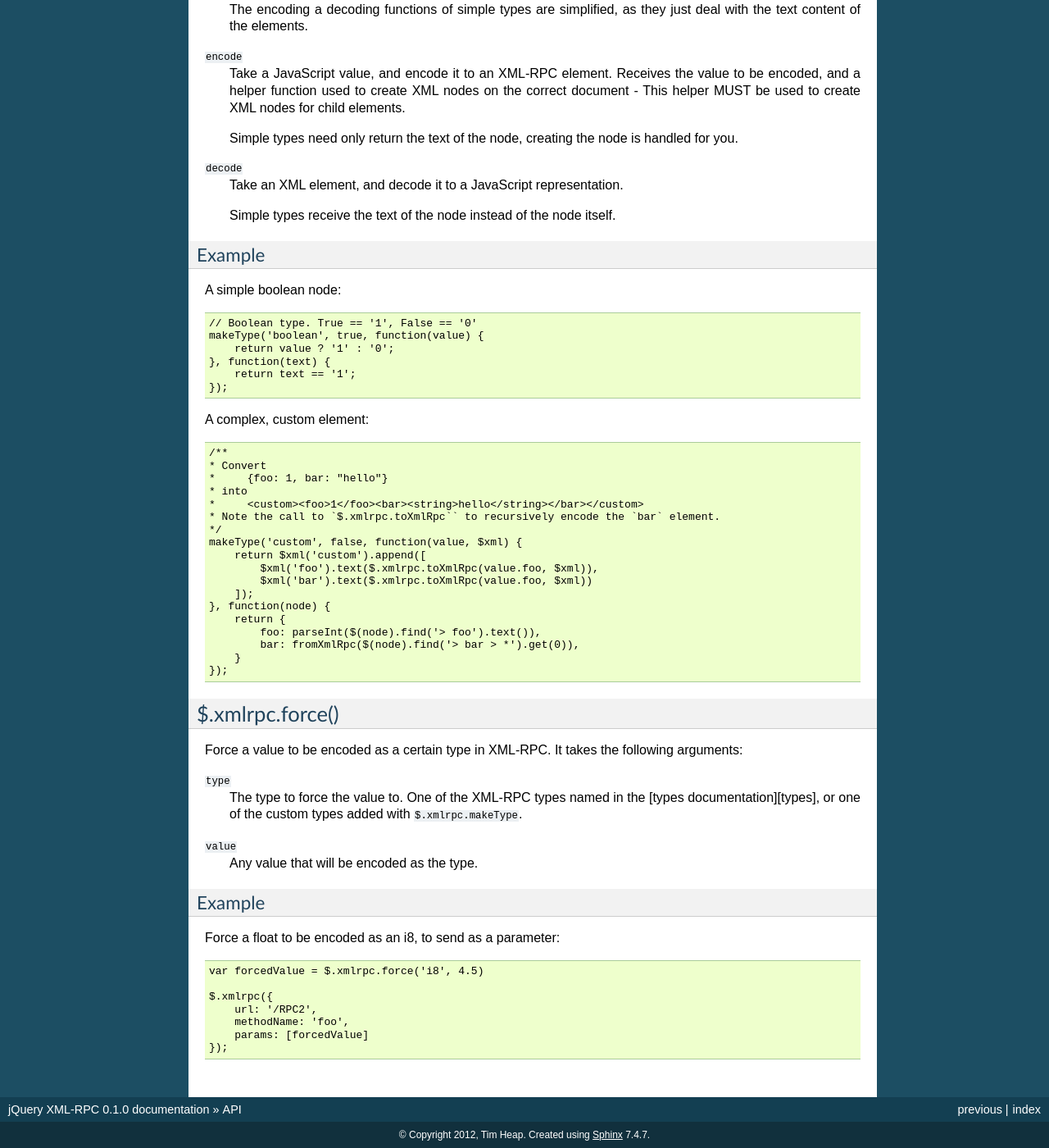
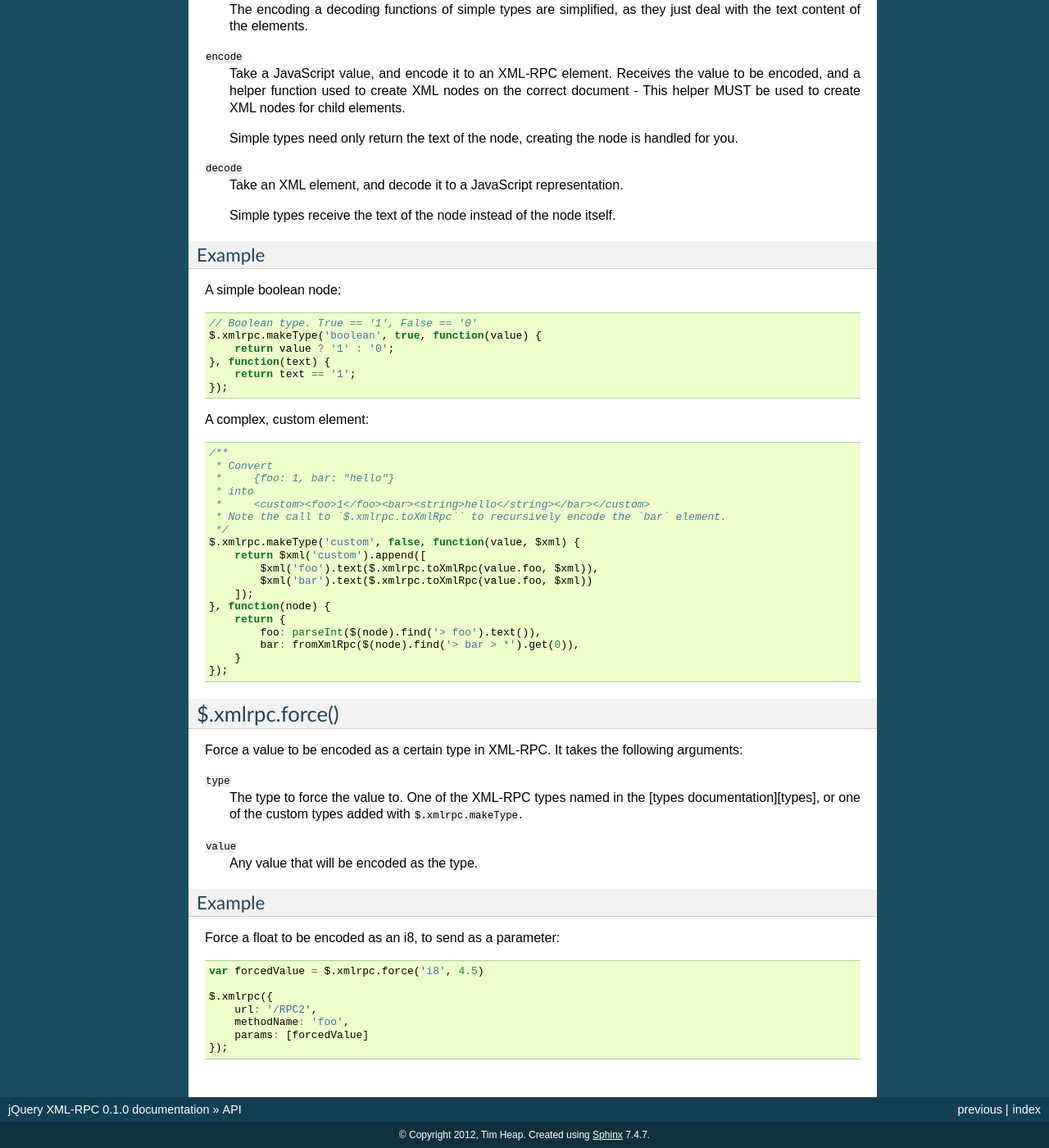
Before and after one commit to mx-moth/jquery-xmlrpc, a Sphinx documentation site: the page built from docs/api.rst, in a window 1280 px wide and 1400 px high, scrolled down 3492 px. Shown: the whole window at 82% size. Built offline with Sphinx 7.4.7, drawn with Linux system fonts in a browser that asks for light colours; some of the changed text lies outside the part shown.

Commit message:
Use `.. code-block:: <lang>` for code blocks
This enables syntax highlighting, instead of plain text

```diff
--- a/docs/api.rst
+++ b/docs/api.rst
@@ -74,30 +74,35 @@ It takes the following arguments:
 Example
 ~~~~~~~
 
-The JavaScript call::
+The JavaScript call:
 
-    $.xmlrpc.document('foo', ['bar, true, [1, 2, 3]]);
+.. code-block:: javascript
+   :linenos:
 
-produces the following XML document (with out the whitespace)::
+   $.xmlrpc.document('foo', ['bar, true, [1, 2, 3]]);
 
-    <methodCall>
-        <methodName>foo</methodName>
-        <params>
-            <param>
-                <value><string>bar</string></value>
-            </param>
-            <param>
-                <value><boolean>1</boolean></value>
-            </param>
-            <param>
-                <value><array><data>
-                    <value><int>1</int></value>
-                    <value><int>2</int></value>
-                    <value><int>3</int></value>
-                </data></array></value>
-            </param>
-        </params>
-    </methodCall>
+produces the following XML document (with out the whitespace):
+
+.. code-block:: xml
+
+   <methodCall>
+       <methodName>foo</methodName>
+       <params>
+           <param>
+               <value><string>bar</string></value>
+           </param>
+           <param>
+               <value><boolean>1</boolean></value>
+           </param>
+           <param>
+               <value><array><data>
+                   <value><int>1</int></value>
+                   <value><int>2</int></value>
+                   <value><int>3</int></value>
+               </data></array></value>
+           </param>
+       </params>
+   </methodCall>
 
 .. _xmlrpc-toXmlRpc:
 
@@ -129,7 +134,9 @@ It takes the following arguments:
 Example
 ~~~~~~~
 
-The following XML document::
+The following XML document:
+
+.. code-block:: xml
 
     <?xml version="1.0"?>
     <methodResponse>
@@ -155,20 +162,24 @@ The following XML document::
         </params>
     </methodResponse>
 
-parsed by::
+parsed by:
 
-    $.xmlrpc.parseDocument(doc);
+.. code-block:: javascript
 
-would result in the JSON document::
+   $.xmlrpc.parseDocument(doc);
 
-    [
-        'foo',
-        3,
-        {
-            foo: 1,
-            bar: 2
-        }
-    ]
+would result in the JSON document:
+
+.. code-block:: javascript
+
+   [
+       'foo',
+       3,
+       {
+           foo: 1,
+           bar: 2
+       }
+   ]
 
 .. _xmlrpc-parseNode:
 
@@ -187,7 +198,9 @@ It takes one argument:
 Example
 ~~~~~~~
 
-The XML element::
+The XML element:
+
+.. code-block:: xml
 
    <struct>
        <member>
@@ -200,11 +213,15 @@ The XML element::
        </member>
    </struct>
 
-would be parsed by calling::
+would be parsed by calling:
+
+.. code-block:: javascript
 
     $.xmlrpc.parseNode(node)
 
-resulting in the JSON::
+resulting in the JSON:
+
+.. code-block:: javascript
 
     {
         foo: 1,
@@ -247,35 +264,39 @@ It takes the following arguments:
 Example
 ~~~~~~~
 
-A simple boolean node::
+A simple boolean node:
 
-    // Boolean type. True == '1', False == '0'
-    makeType('boolean', true, function(value) {
-        return value ? '1' : '0';
-    }, function(text) {
-        return text == '1';
-    });
+.. code-block:: javascript
 
-A complex, custom element::
+   // Boolean type. True == '1', False == '0'
+   $.xmlrpc.makeType('boolean', true, function(value) {
+       return value ? '1' : '0';
+   }, function(text) {
+       return text == '1';
+   });
 
-    /**
+A complex, custom element:
+
+.. code-block:: javascript
+
+   /**
     * Convert
     *     {foo: 1, bar: "hello"}
     * into
     *     <custom><foo>1</foo><bar><string>hello</string></bar></custom>
     * Note the call to `$.xmlrpc.toXmlRpc`` to recursively encode the `bar` element.
     */
-    makeType('custom', false, function(value, $xml) {
-        return $xml('custom').append([
-            $xml('foo').text($.xmlrpc.toXmlRpc(value.foo, $xml)),
-            $xml('bar').text($.xmlrpc.toXmlRpc(value.foo, $xml))
-        ]);
-    }, function(node) {
-        return {
-            foo: parseInt($(node).find('> foo').text()),
-            bar: fromXmlRpc($(node).find('> bar > *').get(0)),
-        }
-    });
+   $.xmlrpc.makeType('custom', false, function(value, $xml) {
+       return $xml('custom').append([
+           $xml('foo').text($.xmlrpc.toXmlRpc(value.foo, $xml)),
+           $xml('bar').text($.xmlrpc.toXmlRpc(value.foo, $xml))
+       ]);
+   }, function(node) {
+       return {
+           foo: parseInt($(node).find('> foo').text()),
+           bar: fromXmlRpc($(node).find('> bar > *').get(0)),
+       }
+   });
 
 .. _xmlrpc-force:
 
@@ -296,12 +317,14 @@ It takes the following arguments:
 Example
 ~~~~~~~
 
-Force a float to be encoded as an i8, to send as a parameter::
+Force a float to be encoded as an i8, to send as a parameter:
 
-    var forcedValue = $.xmlrpc.force('i8', 4.5)
+.. code-block:: javascript
 
-    $.xmlrpc({
-        url: '/RPC2',
-        methodName: 'foo',
-        params: [forcedValue]
-    });
+   var forcedValue = $.xmlrpc.force('i8', 4.5)
+
+   $.xmlrpc({
+       url: '/RPC2',
+       methodName: 'foo',
+       params: [forcedValue]
+   });
```
Also changed, not shown: docs/overview.rst (+8 -4 lines), docs/types.rst (+8 -8 lines).
